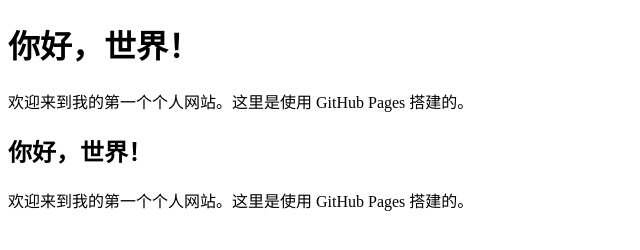
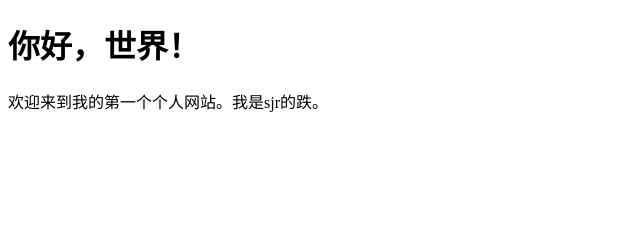
Before and after one commit to Slaking-xc/Slaking-xc.github.io, a plain HTML site: page index.html in a window 1280 px wide. Shown: the whole page, without its empty margins (0-640 px from the left). Drawn offline with Linux system fonts and the light colour scheme.

Commit message:
Update index.html

```diff
--- a/index.html
+++ b/index.html
@@ -7,8 +7,7 @@
 </head>
 <body>
     <h1>你好，世界！</h1>
-    <p>欢迎来到我的第一个个人网站。这里是使用 GitHub Pages 搭建的。</p>
-    <h2>你好，世界！</h2>
-    <p>欢迎来到我的第一个个人网站。这里是使用 GitHub Pages 搭建的。</p>
+    <p>欢迎来到我的第一个个人网站。我是sjr的跌。</p>
+
 </body>
 </html>
```
